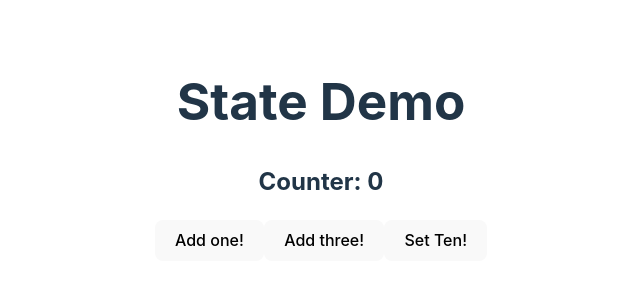
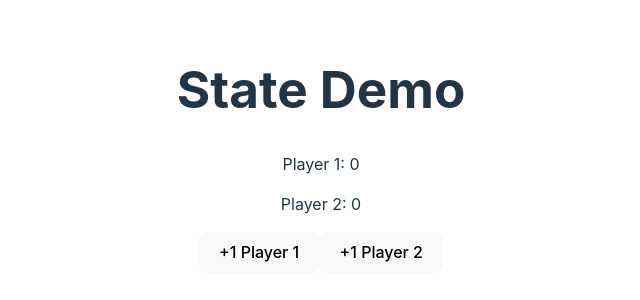
Before and after one commit to ramchandragawade/react-rep, a React (Vite) app in the folder state-demo/: page / in a window 1280 px wide. Shown: the part 250-550 px from the top of the page, without its empty margins (319-959 px from the left). Built offline with nearby package versions, Linux system fonts and the light colour scheme.

Commit message:
spread & create new obj to re render

```diff
--- a/state-demo/src/App.jsx
+++ b/state-demo/src/App.jsx
@@ -1,14 +1,16 @@
 import './App.css'
-import Counter from './Counter'
+import ScoreKeeper from './ScoreKeeper'
+// import Counter from './Counter'
 // import Dumbo from './Dumbo'
 
 function App() {
   return (
     <>
       <h1>State Demo</h1>
-      <Counter />
+      {/* <Counter /> */}
 
       {/* <Dumbo/> */}
+      <ScoreKeeper />
     </>
   )
 }
--- /dev/null
+++ b/state-demo/src/ScoreKeeper.jsx
@@ -0,0 +1,24 @@
+import { useState } from "react";
+
+function ScoreKeeper() {
+    const [scores, setScores] = useState({p1:0, p2:0});
+    const updateP1 = () => {
+        const newScore = {...scores, p1:scores.p1 + 1};
+        setScores(newScore);
+    }
+    const updateP2 = () => {
+        const newScore = {...scores, p2:scores.p + 1};
+        setScores(newScore);
+    }
+    console.log();
+    return (
+        <div>
+            <p>Player 1: {scores.p1}</p>
+            <p>Player 2: {scores.p2}</p>
+            <button onClick={updateP1}>+1 Player 1</button>
+            <button onClick={updateP2}>+1 Player 2</button>
+        </div>
+    )
+}
+
+export default ScoreKeeper;
```
